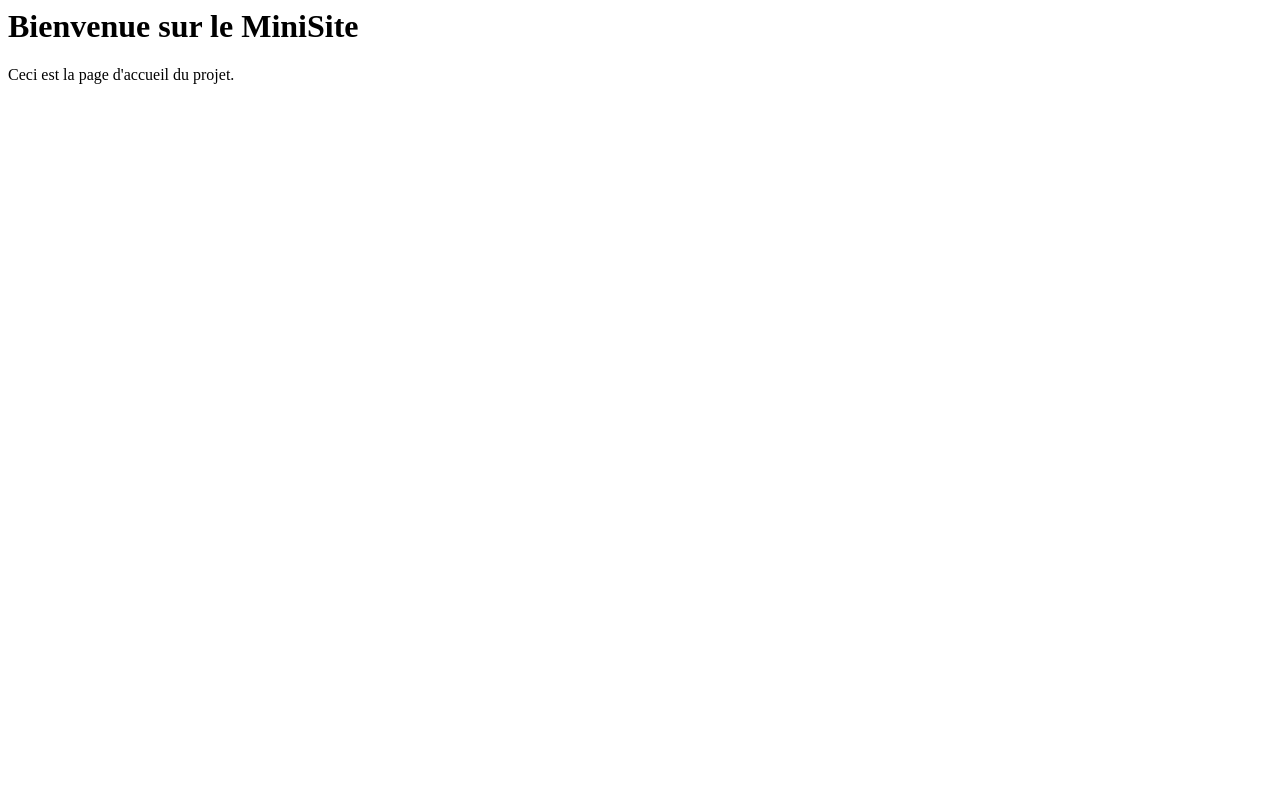
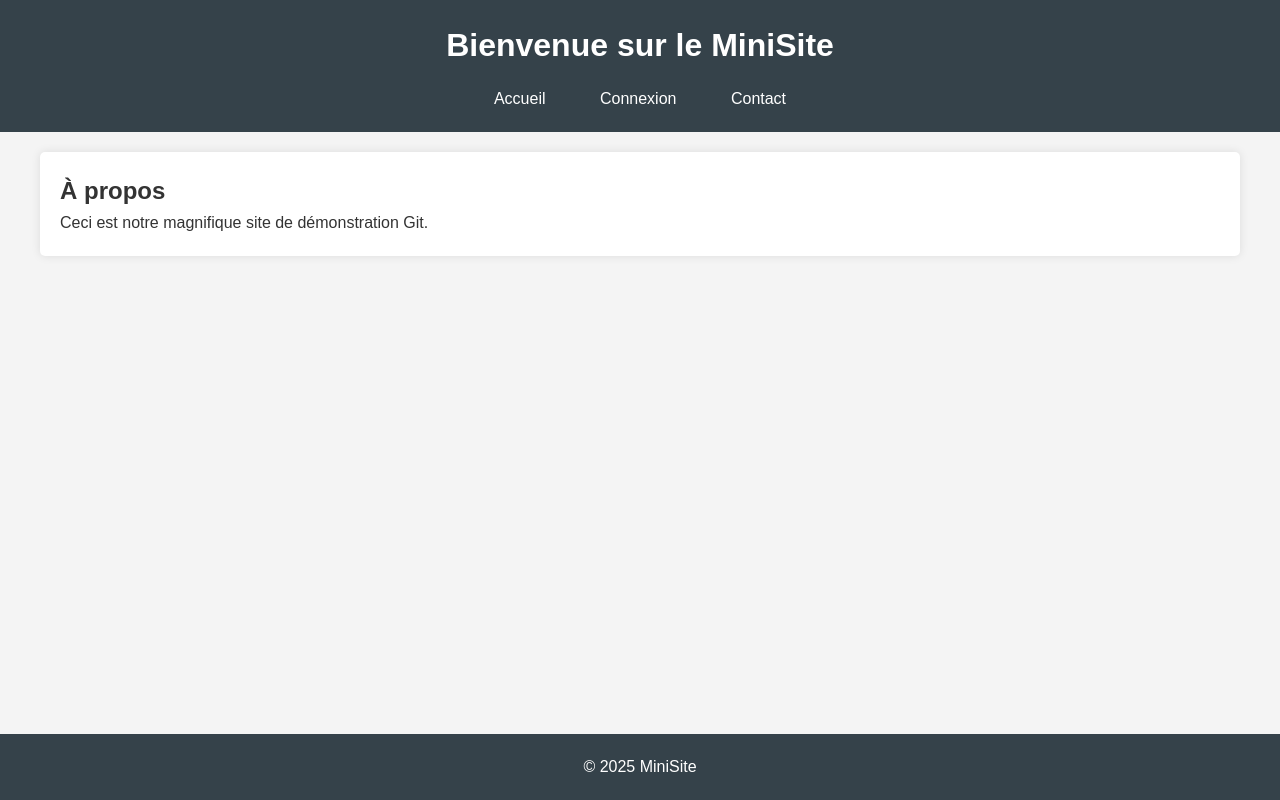
Before and after one commit to Ayoub-glitsh/MiniSite, a plain HTML site: page index.html in a window 1280 px wide. Drawn offline with Linux system fonts and the light colour scheme.

Commit message:
DEV1: Création page accueil avec menu navigation et styling complet

```diff
--- a/index.html
+++ b/index.html
@@ -1,2 +1,30 @@
-<h1>Bienvenue sur le MiniSite</h1>
-<p>Ceci est la page d'accueil du projet.</p>
+<!DOCTYPE html>
+<html lang="fr">
+<head>
+    <meta charset="UTF-8">
+    <meta name="viewport" content="width=device-width, initial-scale=1.0">
+    <title>MiniSite - Accueil</title>
+    <link rel="stylesheet" href="style.css">
+</head>
+<body>
+    <header>
+        <h1>Bienvenue sur le MiniSite</h1>
+        <nav>
+            <a href="index.html">Accueil</a>
+            <a href="login.html">Connexion</a>
+            <a href="contact.html">Contact</a>
+        </nav>
+    </header>
+
+    <main>
+        <section>
+            <h2>À propos</h2>
+            <p>Ceci est notre magnifique site de démonstration Git.</p>
+        </section>
+    </main>
+
+    <footer>
+        <p>&copy; 2025 MiniSite</p>
+    </footer>
+</body>
+</html>
--- a/style.css
+++ b/style.css
@@ -1,8 +1,55 @@
-h1 {
-    color: blue;
+/* style.css */
+* {
+    margin: 0;
+    padding: 0;
+    box-sizing: border-box;
+}
+
+body {
+    font-family: 'Arial', sans-serif;
+    line-height: 1.6;
+    background-color: #f4f4f4;
+    color: #333;
+}
+
+header {
+    background: #35424a;
+    color: white;
+    padding: 20px 0;
     text-align: center;
 }
 
-p {
-    font-size: 18px;
+nav {
+    margin-top: 15px;
 }
+
+nav a {
+    color: white;
+    text-decoration: none;
+    margin: 0 15px;
+    padding: 5px 10px;
+}
+
+nav a:hover {
+    background: #e8491d;
+    border-radius: 3px;
+}
+
+main {
+    max-width: 1200px;
+    margin: 20px auto;
+    padding: 20px;
+    background: white;
+    border-radius: 5px;
+    box-shadow: 0 0 10px rgba(0,0,0,0.1);
+}
+
+footer {
+    text-align: center;
+    padding: 20px;
+    background: #35424a;
+    color: white;
+    position: fixed;
+    bottom: 0;
+    width: 100%;
+}
```
